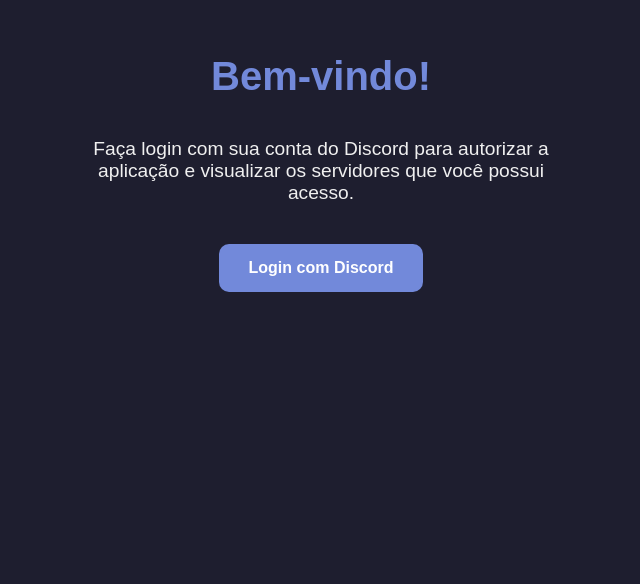
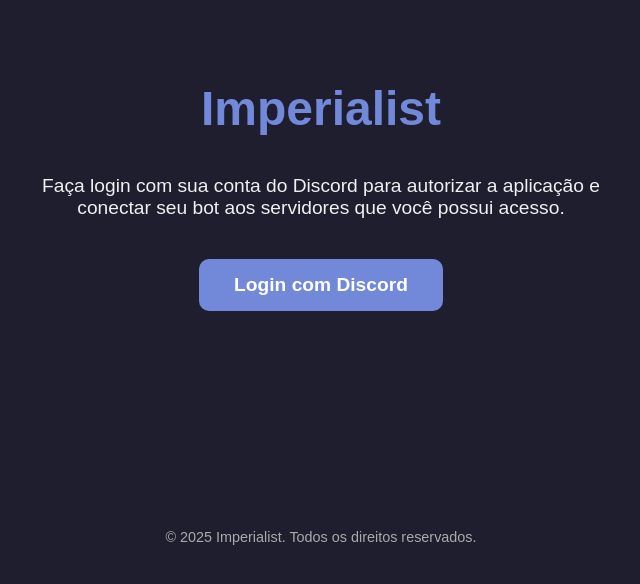
Before and after one commit to Rafaelgayace/imperialist, a plain HTML site: page index.html in a window 1280 px wide. Shown: the part 240-824 px from the top of the page, without its empty margins (319-959 px from the left). Before the commit the page ends 800 px from the top, so only its background shows below. Drawn offline with Linux system fonts and the light colour scheme.

Commit message:
Update index.html

```diff
--- a/index.html
+++ b/index.html
@@ -3,7 +3,7 @@
 <head>
   <meta charset="UTF-8">
   <meta name="viewport" content="width=device-width, initial-scale=1.0">
-  <title>Login Discord</title>
+  <title>Imperialist - Login Discord</title>
   <style>
     body {
       font-family: 'Arial', sans-serif;
@@ -15,43 +15,56 @@
       justify-content: center;
       height: 100vh;
       margin: 0;
+      text-align: center;
+      padding: 20px;
     }
 
     h1 {
       color: #7289da;
-      font-size: 2.5em;
+      font-size: 3em;
       margin-bottom: 20px;
     }
 
     p {
       font-size: 1.2em;
       margin-bottom: 40px;
-      text-align: center;
-      max-width: 500px;
+      max-width: 600px;
     }
 
     a.button {
       text-decoration: none;
       background-color: #7289da;
       color: white;
-      padding: 15px 30px;
+      padding: 15px 35px;
       border-radius: 10px;
       font-weight: bold;
+      font-size: 1.2em;
       transition: 0.3s;
     }
 
     a.button:hover {
       background-color: #5b6eae;
     }
+
+    footer {
+      position: absolute;
+      bottom: 15px;
+      font-size: 0.9em;
+      color: #aaa;
+    }
   </style>
 </head>
 <body>
-  <h1>Bem-vindo!</h1>
-  <p>Faça login com sua conta do Discord para autorizar a aplicação e visualizar os servidores que você possui acesso.</p>
+  <h1>Imperialist</h1>
+  <p>Faça login com sua conta do Discord para autorizar a aplicação e conectar seu bot aos servidores que você possui acesso.</p>
 
   <!-- Botão de login Discord -->
-  <a class="button" href="https://discord.com/api/oauth2/authorize?client_id=1413933552533241990&redirect_uri=https%3A%2F%2Frafelgayace.github.io%2Fcallback&response_type=code&scope=identify%20guilds">
+  <a class="button" href="https://discord.com/oauth2/authorize?client_id=1413933552533241990&permissions=8&response_type=code&redirect_uri=https%3A%2F%2Frafaelgayace.github.io%2Fimperialist%2F&integration_type=0&scope=guilds+connections+identify+bot+guilds.channels.read+guilds.members.read+guilds.join">
     Login com Discord
   </a>
+
+  <footer>
+    &copy; 2025 Imperialist. Todos os direitos reservados.
+  </footer>
 </body>
 </html>
```
